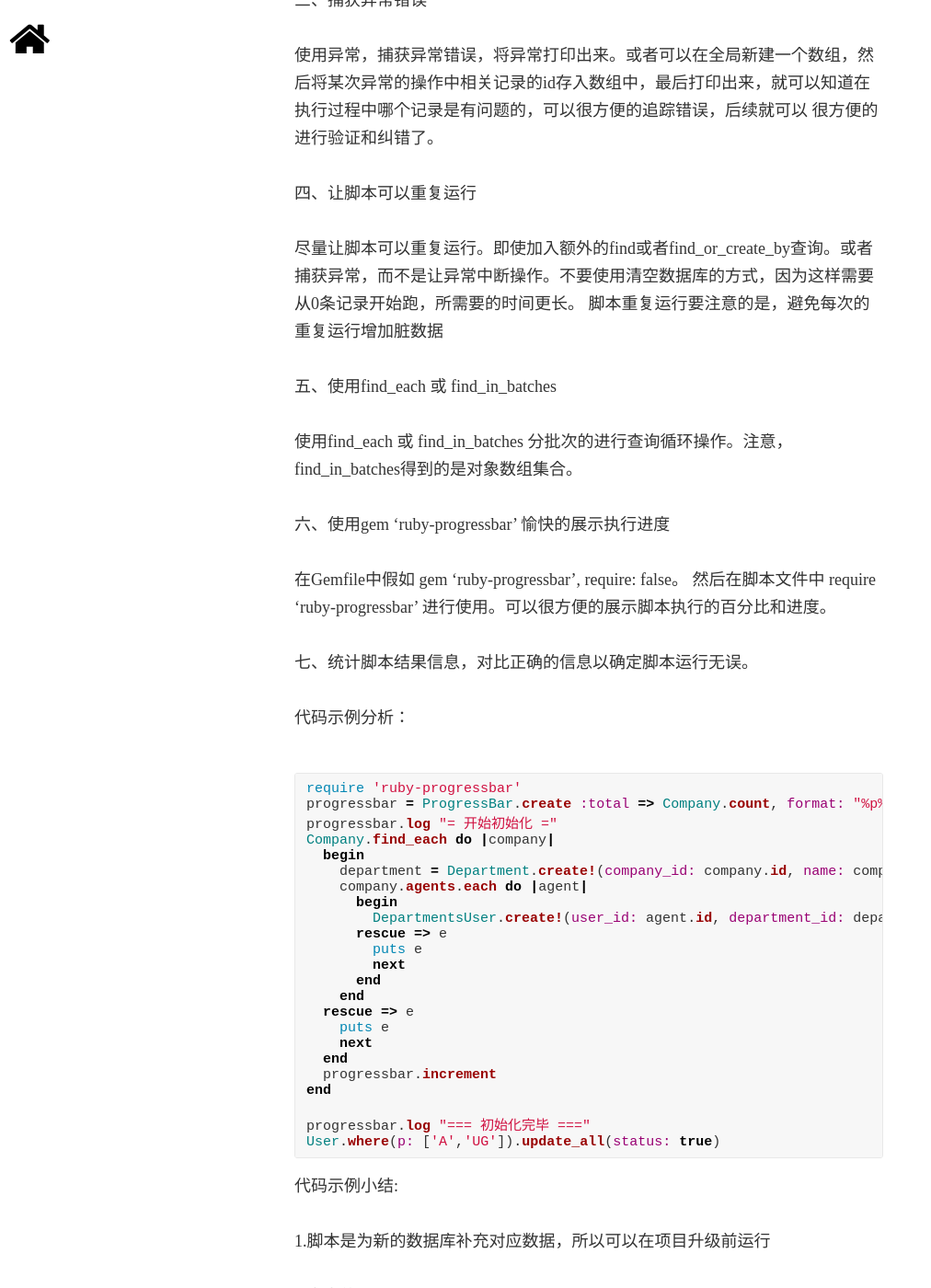
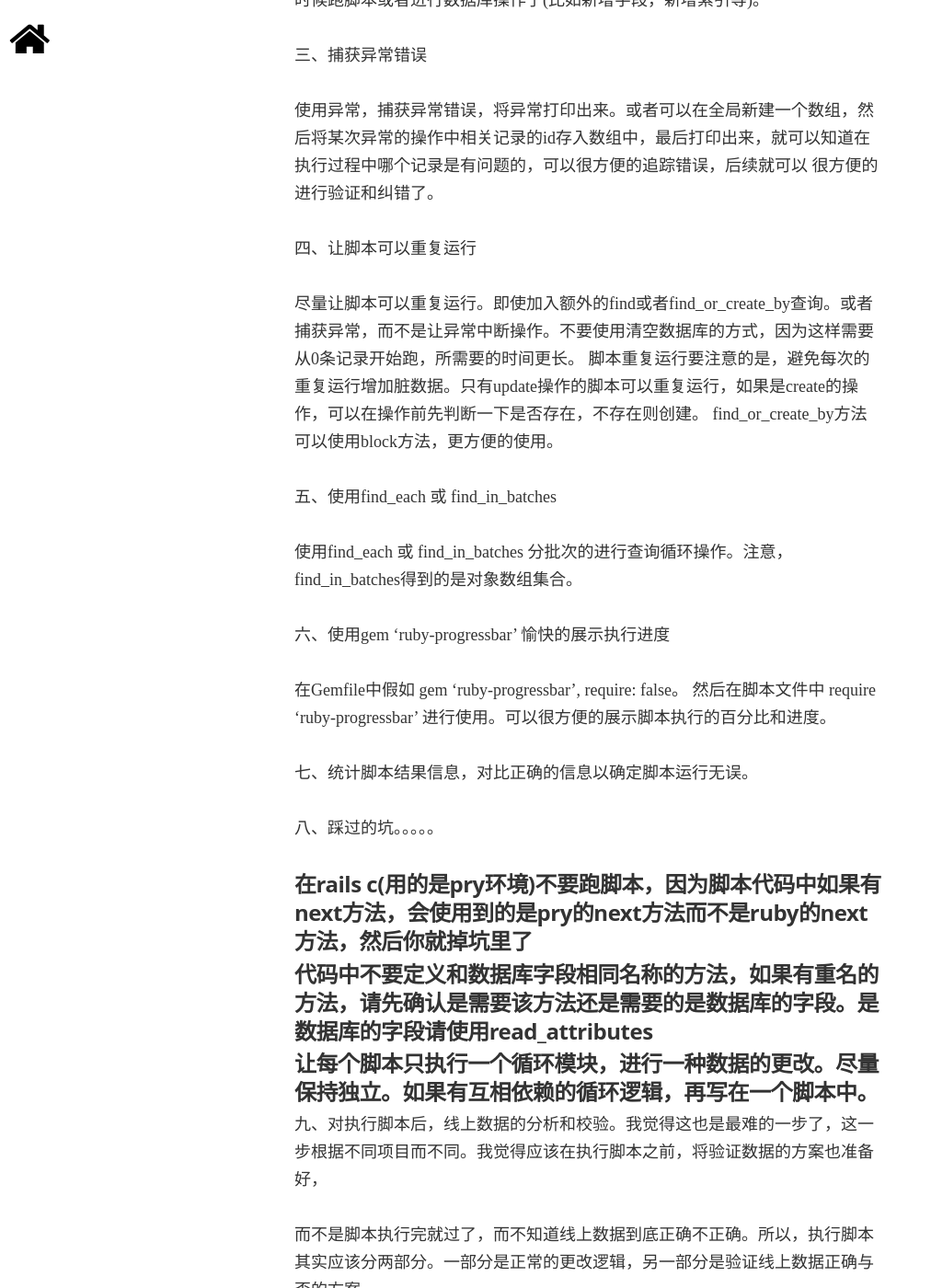
Before and after one commit to pathbox/pathbox.github.io, a Jekyll site: the page built from _posts/2016-11-07-how-to-ruby-script-to-edit-databases.md, in a window 1280 px wide and 1400 px high, scrolled down 1795 px. Shown: the whole window at 92% size, without its empty margins (0-1012 px from the left). Built offline with Jekyll 4.4.1, drawn with Linux system fonts in a browser that asks for light colours; nearby versions of some CDN libraries; some web fonts are replaced; comment, search, counter and statistics services are not loaded; some of the changed text lies outside the part shown.

Commit message:
add some more to how-to-ruby-script-to-edit-databases

```diff
--- a/_posts/2016-11-07-how-to-ruby-script-to-edit-databases.md
+++ b/_posts/2016-11-07-how-to-ruby-script-to-edit-databases.md
@@ -16,6 +16,8 @@
 一、思考脚本是否可以在项目升级前运行
 
   如果脚本可以在项目升级前运行，则可以在一定程度上更早的发现问题，以做出对正式升级时的预防。比如，操作新的表，或新的字段。这种情况是完全可以提早运行脚本的。
+  有的脚本是必须要升级之前运行的，由于线上代码逻辑依赖于这个脚本的数据。所以，需要在升级之前跑一下，升级之后再跑一下。这样的脚本需要写成可重复执行。
+  但是有的脚本是只能升级后跑的，则千万别在升级前跑
 
 二、是否有长时间commit操作
 
@@ -32,7 +34,8 @@
 四、让脚本可以重复运行
 
   尽量让脚本可以重复运行。即使加入额外的find或者find_or_create_by查询。或者捕获异常，而不是让异常中断操作。不要使用清空数据库的方式，因为这样需要从0条记录开始跑，所需要的时间更长。
-  脚本重复运行要注意的是，避免每次的重复运行增加脏数据
+  脚本重复运行要注意的是，避免每次的重复运行增加脏数据。只有update操作的脚本可以重复运行，如果是create的操作，可以在操作前先判断一下是否存在，不存在则创建。
+  find_or_create_by方法可以使用block方法，更方便的使用。
 
 五、使用find_each 或 find_in_batches
 
@@ -43,6 +46,20 @@
   在Gemfile中假如 gem 'ruby-progressbar', require: false。 然后在脚本文件中  require 'ruby-progressbar' 进行使用。可以很方便的展示脚本执行的百分比和进度。
 
 七、统计脚本结果信息，对比正确的信息以确定脚本运行无误。
+
+八、踩过的坑。。。。。
+
+##### 在rails c(用的是pry环境)不要跑脚本，因为脚本代码中如果有next方法，会使用到的是pry的next方法而不是ruby的next方法，然后你就掉坑里了
+
+##### 代码中不要定义和数据库字段相同名称的方法，如果有重名的方法，请先确认是需要该方法还是需要的是数据库的字段。是数据库的字段请使用read_attributes
+
+##### 让每个脚本只执行一个循环模块，进行一种数据的更改。尽量保持独立。如果有互相依赖的循环逻辑，再写在一个脚本中。
+
+九、对执行脚本后，线上数据的分析和校验。我觉得这也是最难的一步了，这一步根据不同项目而不同。我觉得应该在执行脚本之前，将验证数据的方案也准备好，
+
+而不是脚本执行完就过了，而不知道线上数据到底正确不正确。所以，执行脚本其实应该分两部分。一部分是正常的更改逻辑，另一部分是验证线上数据正确与否的方案。
+
+也许会因此会有成倍的代码量，但是，如果给线上数据带来隐患，给用户造成损失或不便，这才是更大的问题。
 
 代码示例分析：
 
```
